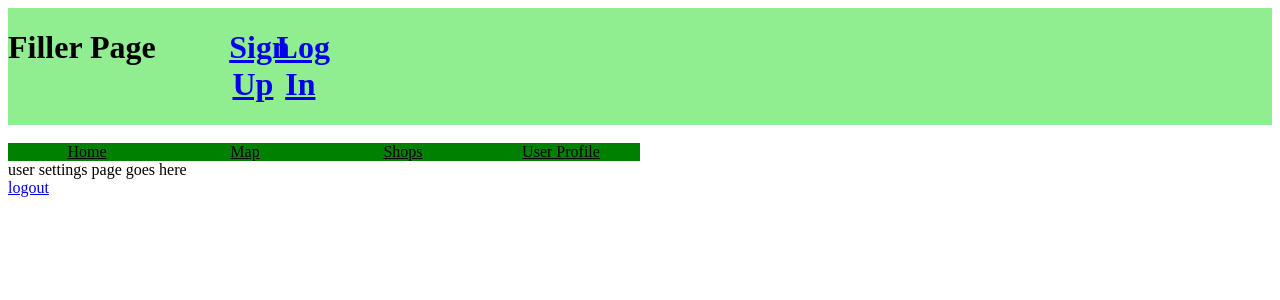
After one commit to Mark-McNaught/Brew_Review_Project, a Django app: page /BrewReview/usersettings/ in a window 1280 px wide. The commit adds this page. Shown: the top 300 px of the page. Run offline with Django 3.2, Linux system fonts and the light colour scheme.

Commit message:
login additions (owner authentication still unfinished)

```diff
--- a/BrewReview/models.py
+++ b/BrewReview/models.py
@@ -82,6 +82,7 @@ class UserProfile(models.Model):
     user = models.OneToOneField(User, on_delete=models.CASCADE)
 
     #picture = models.ImageField(upload_to='profile_images', blank=True)
+    owner = models.BooleanField()
 
     def __str__(self):
         return self.user.username
--- a/BrewReview/urls.py
+++ b/BrewReview/urls.py
@@ -9,8 +9,10 @@ urlpatterns = [
     path('', views.index, name='index'),
     path('map/', views.map, name='map'),
     path('profile/', views.profile, name='profile'),
-    path('settings/', views.settings, name='settings'),
+    path('usersettings/', views.user_settings, name='user_settings'),
     path('shops/', views.shops, name='shops'),
+    path('profile/', views.profile, name='profile'),
     path('login/', views.user_login, name='login'),
     path('signup/', views.signup, name='signup'),
+    path('logout/', views.user_logout, name='logout'),
 ]
--- a/BrewReview/views.py
+++ b/BrewReview/views.py
@@ -17,8 +17,9 @@ def map(request):
 def shops(request):
     return HttpResponse("shops page goes here")
 
+@login_required
 def profile(request):
-    return HttpResponse("user profile page goes here, with link to user settings page")
+    return render(request, 'BrewReview/profile.html')
 
 def signup(request):
     registered = False
@@ -69,5 +70,9 @@ def user_login(request):
     else:
         return render(request, 'BrewReview/login.html')
 
-def settings(request):
-    return HttpResponse("user settings page goes here")
+def user_settings(request):
+    return render(request, 'BrewReview/user_settings.html')
+
+def user_logout(request):
+    logout(request)
+    return redirect(reverse('BrewReview:index'))
--- a/Brew_Review_Project/settings.py
+++ b/Brew_Review_Project/settings.py
@@ -129,3 +129,4 @@ STATICFILES_DIRS = [STATIC_DIR, ]
 
 MEDIA_ROOT = MEDIA_DIR
 MEDIA_URL = '/media/'
+LOGIN_URL = 'BrewReview:login'
--- a/templates/BrewReview/base.html
+++ b/templates/BrewReview/base.html
@@ -17,8 +17,12 @@
 
     <div class="titlebar">
         <h1>{% block heading_block %}{% endblock%}
-        <a href="/BrewReview/login/">Log in</a>
-        <a href="/BrewReview/signup/">Sign Up</a>
+        {% if user.is_authenticated %}
+            <a href="/BrewReview/logout/">Log Out</a>
+        {% else %}
+            <a href="/BrewReview/login/">Log In</a>
+            <a href="/BrewReview/signup/">Sign Up</a>
+        {% endif %}
         </h1>
 
 
--- a/templates/BrewReview/login.html
+++ b/templates/BrewReview/login.html
@@ -11,7 +11,6 @@ Login
 {% block body_block %}
 
 <h1>Login to Brew Review</h1>
-<h1>Still need changes to match spec</h1>
 <form id="login_form" method="post" action="{% url 'BrewReview:login' %}">
     {% csrf_token %}
     Username: <input type="text" name="username" value="" size="50" />
@@ -19,5 +18,7 @@ Login
     Password: <input type="password" name="password" value="" size="50" />
     <br />
     <input type="submit" value="submit" />
+    <br />
+    Don't have an account ? <a href="{% url 'BrewReview:signup' %}">Sign up</a>
 </form>
 {% endblock %}
--- a/templates/BrewReview/signup.html
+++ b/templates/BrewReview/signup.html
@@ -11,7 +11,7 @@ Sign Up
 
 {% block body_block %}
 <h1>Sign up for Brew Review</h1>
-<h1>Still need changes to match spec</h1>
+<h1>Owner authentication not complete</h1>
 {% if registered %}
 <strong>thank you for registering!</strong>
 <a href="{% url 'BrewReview:index' %}">Return to the homepage.</a><br />
--- /dev/null
+++ b/templates/BrewReview/user_settings.html
@@ -0,0 +1,17 @@
+{% extends 'BrewReview/base.html' %}
+{% load staticfiles %}
+
+
+    {% block title_block %}
+    Profile
+    {% endblock %}
+
+    {% block heading_block %}
+    Filler Page
+    {% endblock %}
+
+
+    {% block body_block %}
+    user settings page goes here <br/>
+    <a href="{% url 'BrewReview:logout' %}">logout</a>
+    {% endblock %}
```
Also changed, not shown: BrewReview/forms.py (+12 -0 lines), templates/BrewReview/profile.html (added, +17 -0 lines).
